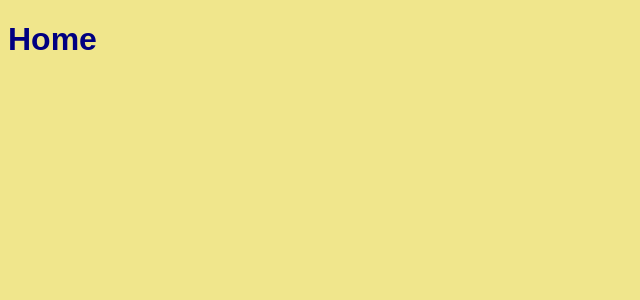
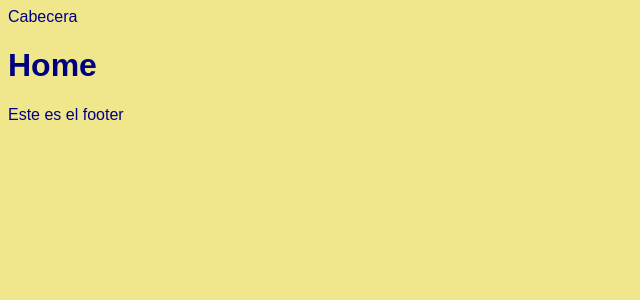
Before and after one commit to axelchacon/CRUD_Nexjs_typeScript, a Next.js app: page / in a window 1280 px wide. Shown: the top 300 px of the page, without its empty margins (0-640 px from the left). Built offline with nearby package versions, Linux system fonts and the light colour scheme.

Commit message:
Layouts anidados y layout

```diff
--- a/src/app/layout.tsx
+++ b/src/app/layout.tsx
@@ -12,7 +12,11 @@
 }) {
 	return (
 		<html lang="en">
-			<body>{children}</body>
+			<body>
+				<header>Cabecera</header>
+				<main>{children}</main>
+				<footer> Este es el footer</footer>
+			</body>
 		</html>
 	);
 }
```
Also changed, not shown: src/app/blog/layout.tsx (added, +22 -0 lines).
